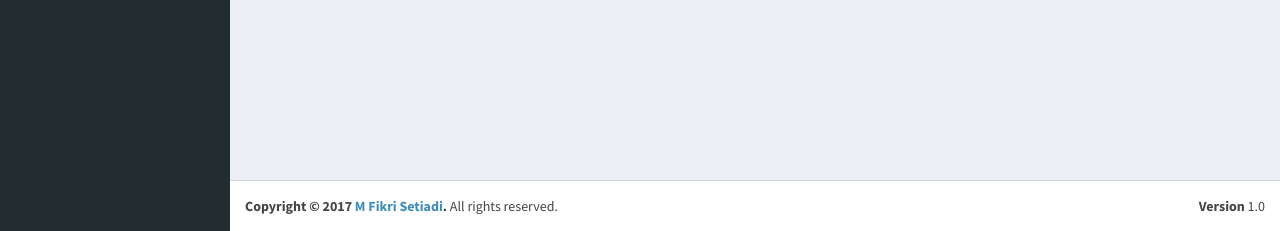
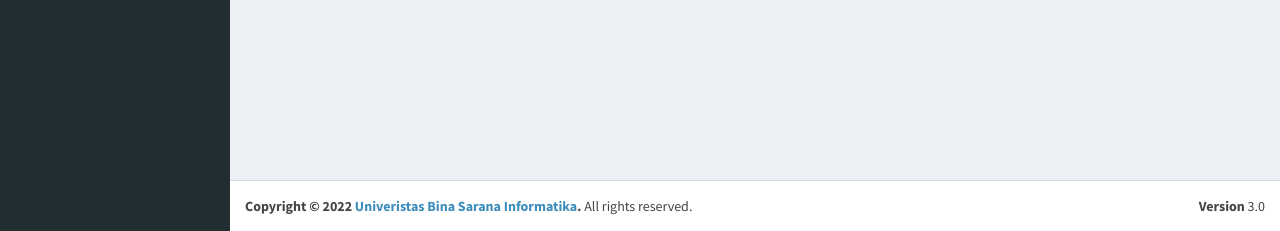
Before and after one commit to alifandiya/WPI_M.Alif.Nasrullah, a CodeIgniter app: page /mschool/admin/album in a window 1280 px wide. Shown: the part 773-1004 px from the top of the page. Run offline with CodeIgniter, Linux system fonts and the light colour scheme; the visitor is signed in with stand-in values (Sample User, id 1); data comes from the database, SQL or seed files in the repository.

Commit message:
edit pertama kali untuk copyright dan memperbaiki fitur sign out

```diff
--- a/application/views/admin/v_add_tulisan.php
+++ b/application/views/admin/v_add_tulisan.php
@@ -1,4 +1,6 @@
 <!--Counter Inbox-->
+<!--Bagian Post Tulisan di kolom Berita-->
+
 <?php
     $query=$this->db->query("SELECT * FROM tbl_inbox WHERE inbox_status='1'");
     $query2=$this->db->query("SELECT * FROM tbl_komentar WHERE komentar_status='0'");
@@ -299,9 +301,9 @@
   <!-- /.content-wrapper -->
   <footer class="main-footer">
     <div class="pull-right hidden-xs">
-      <b>Version</b> 1.0
+      <b>Version</b> 3.0
     </div>
-    <strong>Copyright &copy; 2017 <a href="http://mfikri.com">M Fikri Setiadi</a>.</strong> All rights reserved.
+    <strong>Copyright &copy; 2022 <a href="https://www.bsi.ac.id/ubsi/index.js">Univeristas Bina Sarana Informatika</a>.</strong> All rights reserved.
   </footer>
 
   <!-- Control Sidebar -->
--- a/application/views/admin/v_agenda.php
+++ b/application/views/admin/v_agenda.php
@@ -10,7 +10,7 @@
 <head>
   <meta charset="utf-8">
   <meta http-equiv="X-UA-Compatible" content="IE=edge">
-  <title>M-Sekolah | Agenda</title>
+  <title>Lintas Nusantara | Agenda</title>
   <!-- Tell the browser to be responsive to screen width -->
   <meta content="width=device-width, initial-scale=1, maximum-scale=1, user-scalable=no" name="viewport">
   <link rel="shorcut icon" type="text/css" href="<?php echo base_url().'assets/images/favicon.png'?>">
@@ -257,9 +257,9 @@
   <!-- /.content-wrapper -->
   <footer class="main-footer">
     <div class="pull-right hidden-xs">
-      <b>Version</b> 1.0
+      <b>Version</b> 3.0
     </div>
-    <strong>Copyright &copy; 2017 <a href="http://mfikri.com">M Fikri Setiadi</a>.</strong> All rights reserved.
+    <strong>Copyright &copy; 2022 <a href="https://www.bsi.ac.id/ubsi/index.js">Univeristas Bina Sarana Informatika</a>.</strong> All rights reserved.
   </footer>
 
   <!-- Control Sidebar -->
--- a/application/views/admin/v_album.php
+++ b/application/views/admin/v_album.php
@@ -10,7 +10,7 @@
 <head>
   <meta charset="utf-8">
   <meta http-equiv="X-UA-Compatible" content="IE=edge">
-  <title>M-Sekolah | Album</title>
+  <title>Lintas Nusantara | Album</title>
   <!-- Tell the browser to be responsive to screen width -->
   <meta content="width=device-width, initial-scale=1, maximum-scale=1, user-scalable=no" name="viewport">
   <link rel="shorcut icon" type="text/css" href="<?php echo base_url().'assets/images/favicon.png'?>">
@@ -249,9 +249,9 @@
   <!-- /.content-wrapper -->
   <footer class="main-footer">
     <div class="pull-right hidden-xs">
-      <b>Version</b> 1.0
+      <b>Version</b> 3.0
     </div>
-    <strong>Copyright &copy; 2017 <a href="http://mfikri.com">M Fikri Setiadi</a>.</strong> All rights reserved.
+    <strong>Copyright &copy; 2022 <a href="https://www.bsi.ac.id/ubsi/index.js">Univeristas Bina Sarana Informatika</a>.</strong> All rights reserved.
   </footer>
 
   <!-- Control Sidebar -->
```
